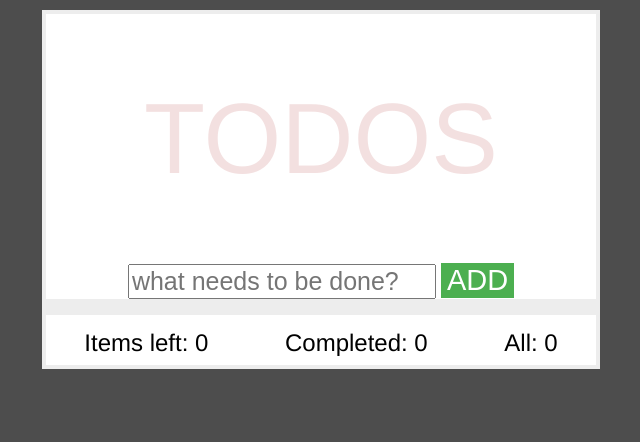
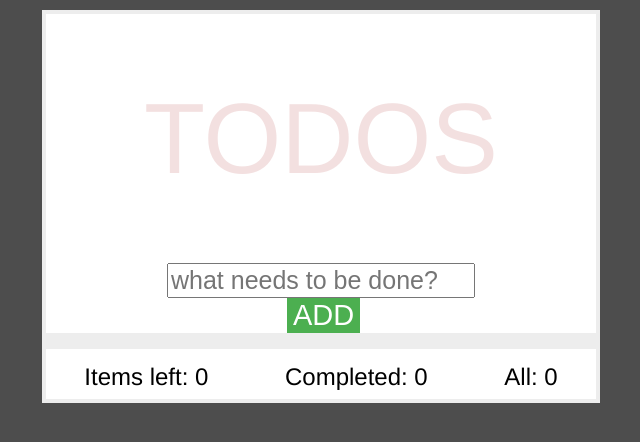
Before and after one commit to Varfolomeev-Ilya/toDo-on-React, a React (Create React App) app: page / in a window 1280 px wide. Shown: the top 442 px of the page, without its empty margins (319-959 px from the left). Built offline with nearby package versions, Linux system fonts and the light colour scheme.

Commit message:
moved components to separate folders

```diff
--- a/src/App.js
+++ b/src/App.js
@@ -3,6 +3,7 @@ import React from 'react';
 import './components/body/bodyStyles.css'
 import Task from './components/body/Task';
 import TaskInput from './components/Header/TaskInput';
+import Footer from './components/Footer/Footer';
 
 
 class App extends React.Component {
@@ -50,10 +51,7 @@ class App extends React.Component {
     return (
       <div className="App">
       <div className="todoApp">
-      <div className="header">
-      <h1 className="title">TODOS</h1>
       <TaskInput addTask={this.addTask}></TaskInput>
-      </div>
       <div className="main">
       {[...activeTasks, ...doneTasks,].map(task => (
         <Task
@@ -64,19 +62,11 @@ class App extends React.Component {
         </Task>
       ))}
       </div>
-      <footer className="footer">
-      <ul className="filters">
-      <li>
-        <a href="3" className="all">Items left: {activeTasks.length}</a>
-      </li>
-      <li>
-        <a href="2" className="selected">Completed: {doneTasks.length}</a>
-      </li>
-      <li>
-        <a href="1" className="all todos">All: {tasks.length}</a>
-      </li>
-      </ul>
-      </footer>
+        <Footer
+        activeTasks={activeTasks.length}
+        doneTasks={doneTasks.length}
+        tasks={tasks.length}
+        />
       </div>
       </div>
     );
--- /dev/null
+++ b/src/components/Footer/Footer.jsx
@@ -0,0 +1,29 @@
+import React from 'react';
+
+
+class Footer extends React.Component {
+
+
+  render() {
+
+    return (
+      <div>
+         <footer className="footer">
+      <ul className="filters">
+      <li>
+        <a href="3" className="all">Items left: {this.props.activeTasks}</a>
+      </li>
+      <li>
+        <a href="2" className="selected">Completed: {this.props.doneTasks}</a>
+      </li>
+      <li>
+        <a href="1" className="all todos">All: {this.props.tasks}</a>
+      </li>
+      </ul>
+      </footer>
+      </div>
+    )
+  }
+}
+
+export default Footer;
--- a/src/components/Header/TaskInput.jsx
+++ b/src/components/Header/TaskInput.jsx
@@ -30,7 +30,8 @@ class TaskInput extends React.Component {
   render() {
     const {input} = this.state;
     return(
-      <div className="task-input">
+      <div className="header">
+      <h1 className="title">TODOS</h1>
       <input
        onKeyPress={this.handleEnter}
        onChange={this.inputChange}
```
